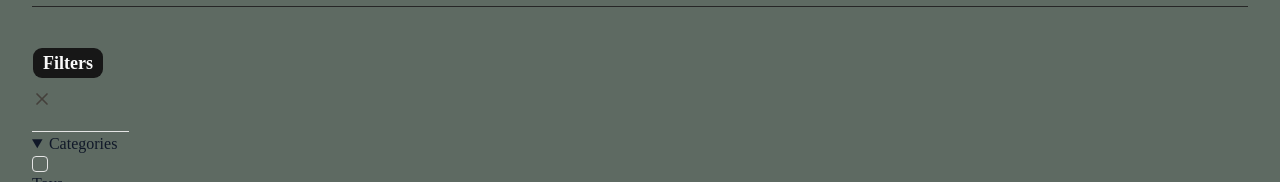
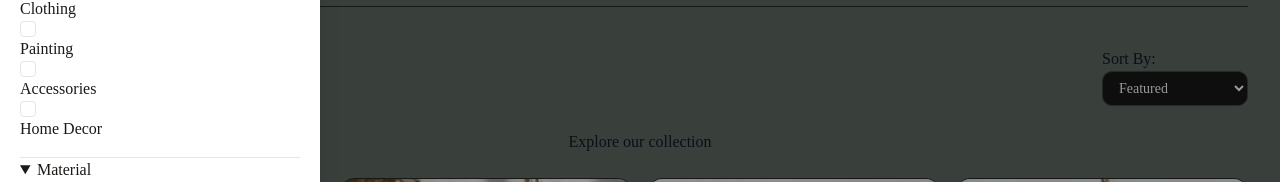
Before and after one commit to ilonagog/skstudio-frontend, a Next.js app: page /products in a window 1280 px wide. Both pictures are taken after a click on the button "Filters". Shown: the part 143-325 px from the top of the page. Built offline with nearby package versions, Linux system fonts and the light colour scheme; no server answers.

Commit message:
change filter  ui

```diff
--- a/app/components/ProductFilters.tsx
+++ b/app/components/ProductFilters.tsx
@@ -68,12 +68,16 @@ export default function ProductFilters({selectedColors, onColorsChange, selected
     <div>
       <Button onClick={()=>setIsOpen(true)} className="text-lg font-semibold">Filters</Button>
       {isOpen && (
-        <div>
-          <div className="flex items-center justify-between border-b pb-3">
+        <>
+          <div
+            className="fixed inset-0 z-40 bg-black/40"
+            onClick={()=> setIsOpen(false)}
+          />
+            <div className="fixed inset-y-0 left-0 z-50 w-80 max-w-[85w] overflow-y-auto bg-white p-5 text-stone-900 shadow-xl">
                   <button type="button" onClick={()=>setIsOpen(false)} aria-label="Close filters" className="flex h-10 items-center justify-center rounded-full text-stone-700">
                     <X className="h-5 w-5"/>
                   </button>
-          </div>
+
             <details open className="border-b pb-4">
               <summary className="cursor-pointer font-medium">
                 Categories
@@ -129,6 +133,7 @@ export default function ProductFilters({selectedColors, onColorsChange, selected
             </details>
             <button type="button" onClick={()=>setIsOpen(false)} className="mt-5 rounded-md bg-black px-4 py-2 text-white">Cancel</button>
           </div>
+        </>
       )}
     </div>
   )}
```
Lines whose indentation alone changed are shown as unchanged.
